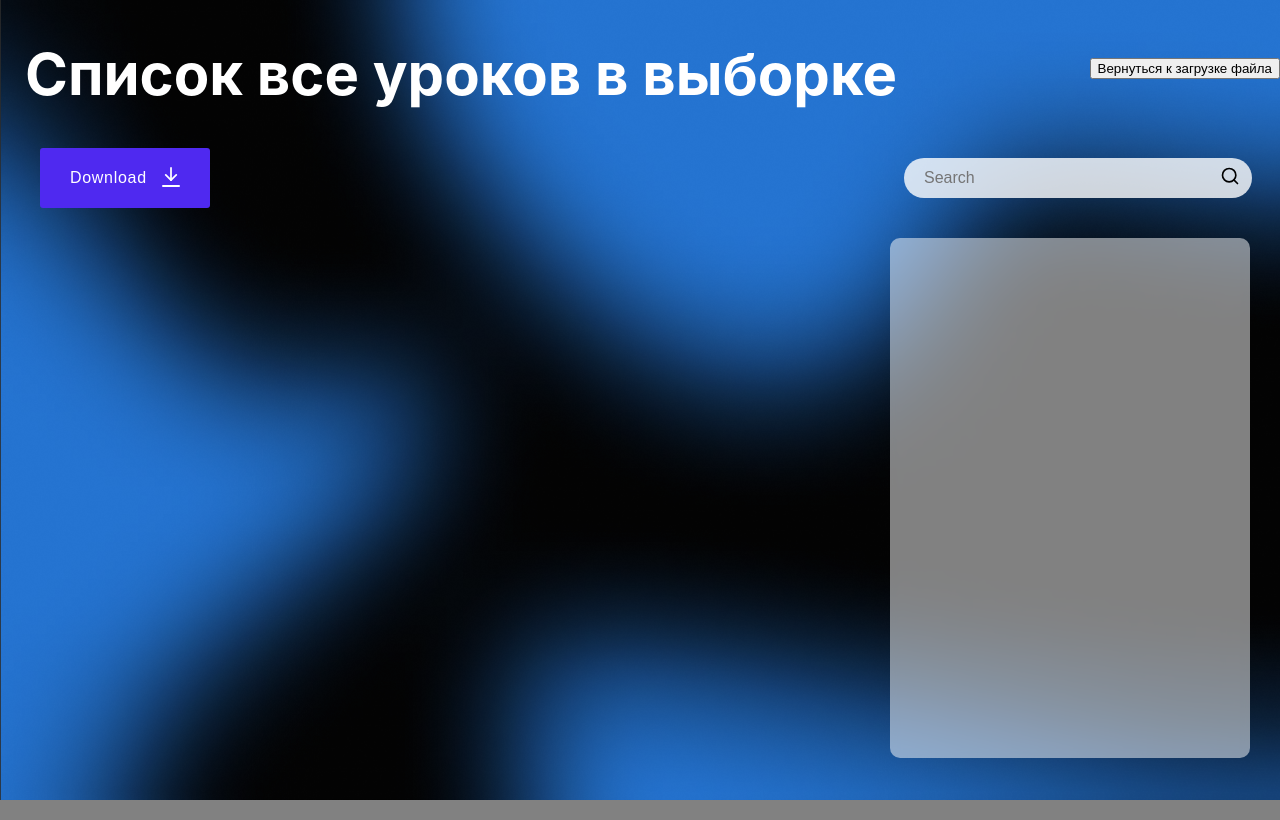
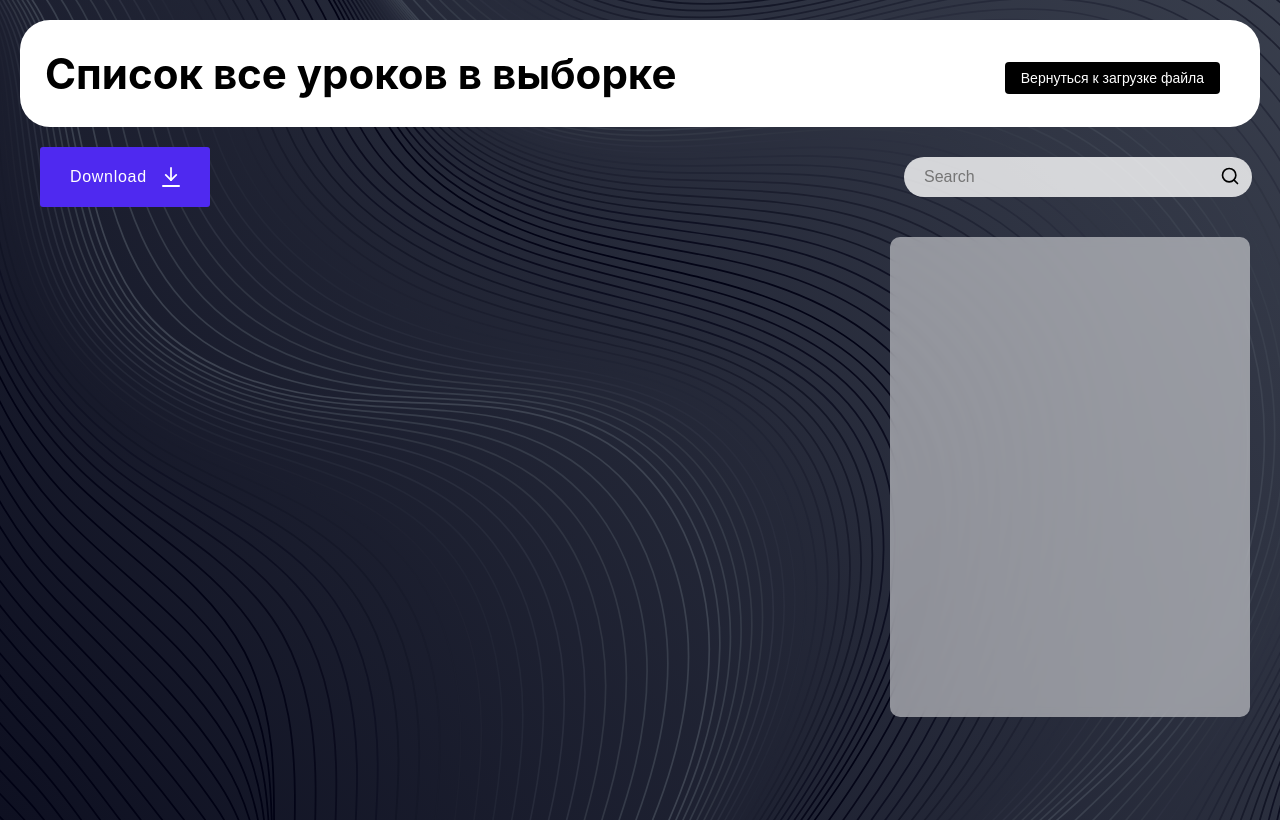
Before and after one commit to IsMarshev/DecontrolAQC, a Flask app: template src/templates/display.html in a window 1280 px wide. Run offline with Flask 3, Linux system fonts and the light colour scheme; the template is opened without the code that fills it, so the values that code supplies are empty.

Commit message:
ахахаххаха я умру.

```diff
--- a/src/static/style.css
+++ b/src/static/style.css
@@ -3,9 +3,9 @@
     padding: 0;
     width: 100%;
     height: 100vh;
-    background-image: url('Screenshot_1.png');
-    background-size: 100% 100%;
-    background-repeat: no-repeat;
+    background-image: url('20248730_6221800.svg');
+    background-size: cover;
+    background-repeat:no-repeat;
     background-position: center center;
     color: #fff;
     font-family: 'Inter', sans-serif;
@@ -13,19 +13,36 @@
 .header {
   padding-left: 25px;
   padding-top: 0;
+  margin: 20px;
+  border-radius: 30px;
   display: flex;
-	align-items: flex-start;
-	justify-content: space-between;
+  align-items: flex-start;
+  justify-content: space-between;
+  background-color: rgba(255, 255, 255, 1);
 }
 .header h1 {
-  font-size: 58px;
+  font-size: 42px;
+  color: #000;
   display: block;
 }
 .header button {
   display: block;
-  margin-top: 58px;
+  margin-top: 42px;
+  margin-right: 40px;
+  background-color: #000; /* Black background */
+  color: #FFFFFF; /* White text */
+  border: none;
+  border-radius: 4px;
+  padding: 8px 16px;
+  font-size: 14px;
+  font-family: Arial, sans-serif;
+  cursor: pointer;
+  transition: transform 0.2s ease; /* Add transition effect */
+
+  &:hover {
+    transform: scale(1.05); /* Increase button size by 5% on hover */
+  }
 }
-
 .container {
   display: flex;
   flex-direction: column;
@@ -83,7 +100,7 @@
   margin-top: 30px;
   margin-left: auto;
   color: black;
-  height: 60vh;
+  height: 55vh;
   /* Скролл */
   overflow-y: scroll;
   /* Скругленные углы */
@@ -93,7 +110,7 @@
   backdrop-filter: blur(5px);
   /* Дополнительные стили для выравнивания и отступов */
   padding: 20px;
-  max-height: 90vh; /* Максимальная высота с учетом скролла */
+  max-height: 55vh; /* Максимальная высота с учетом скролла */
 }
 
 .row {
--- a/src/templates/details.html
+++ b/src/templates/details.html
@@ -7,6 +7,10 @@
     <script src="https://cdn.plot.ly/plotly-latest.min.js"></script>
 </head>
 <body>
+  <div class="header">
+    <h1>Список все уроков в выборке</h1>
+    <button onclick="location.href='{{ url_for('display') }}'">Назад к списку</button>
+</div>
         <!-- <div class="row-details">
             {% for item in line %}
             <span>{{ item }}</span>
@@ -80,7 +84,6 @@
             </div>
 
         </div>
-        <button onclick="location.href='{{ url_for('display') }}'">Назад к списку</button>
         <script>
             let slideIndex = 1;
             showSlides(slideIndex, 'slider1');
```
Also changed, not shown: src/static/detales.css (+31 -1 lines), src/static/20248730_6221800.svg (added).
